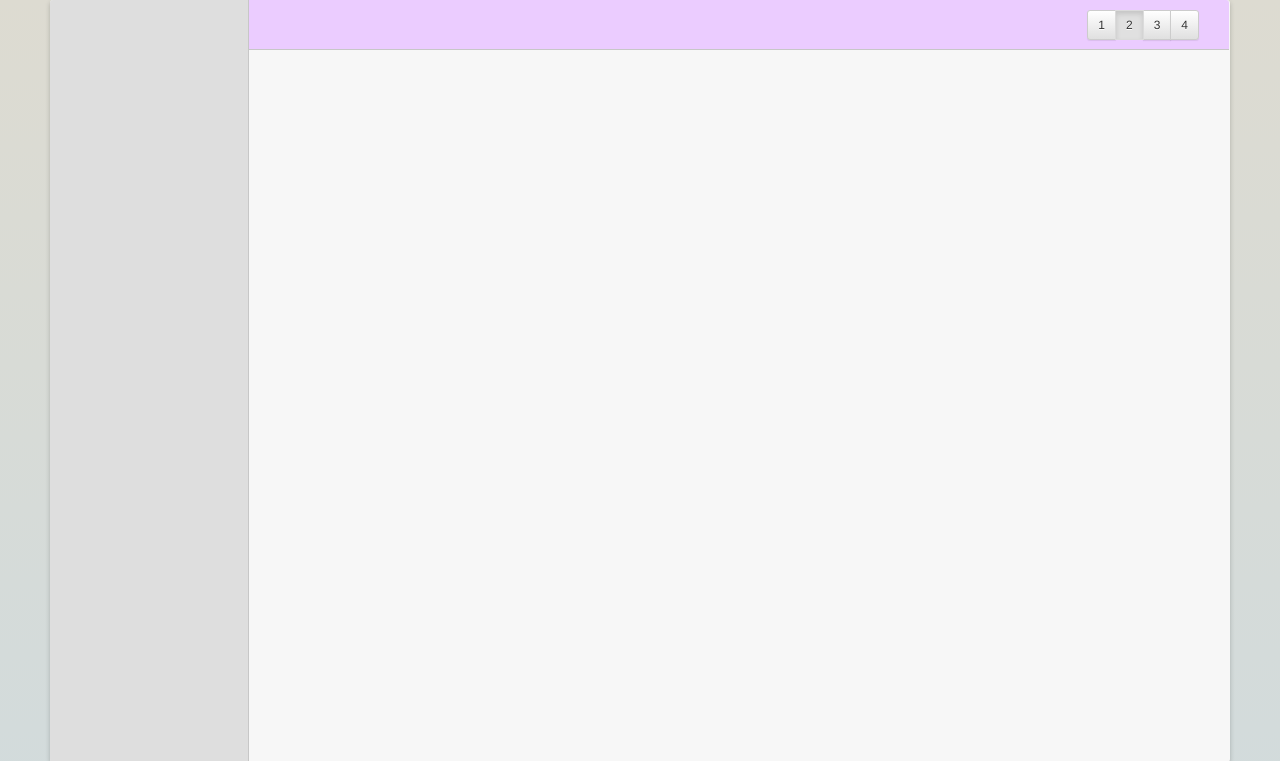
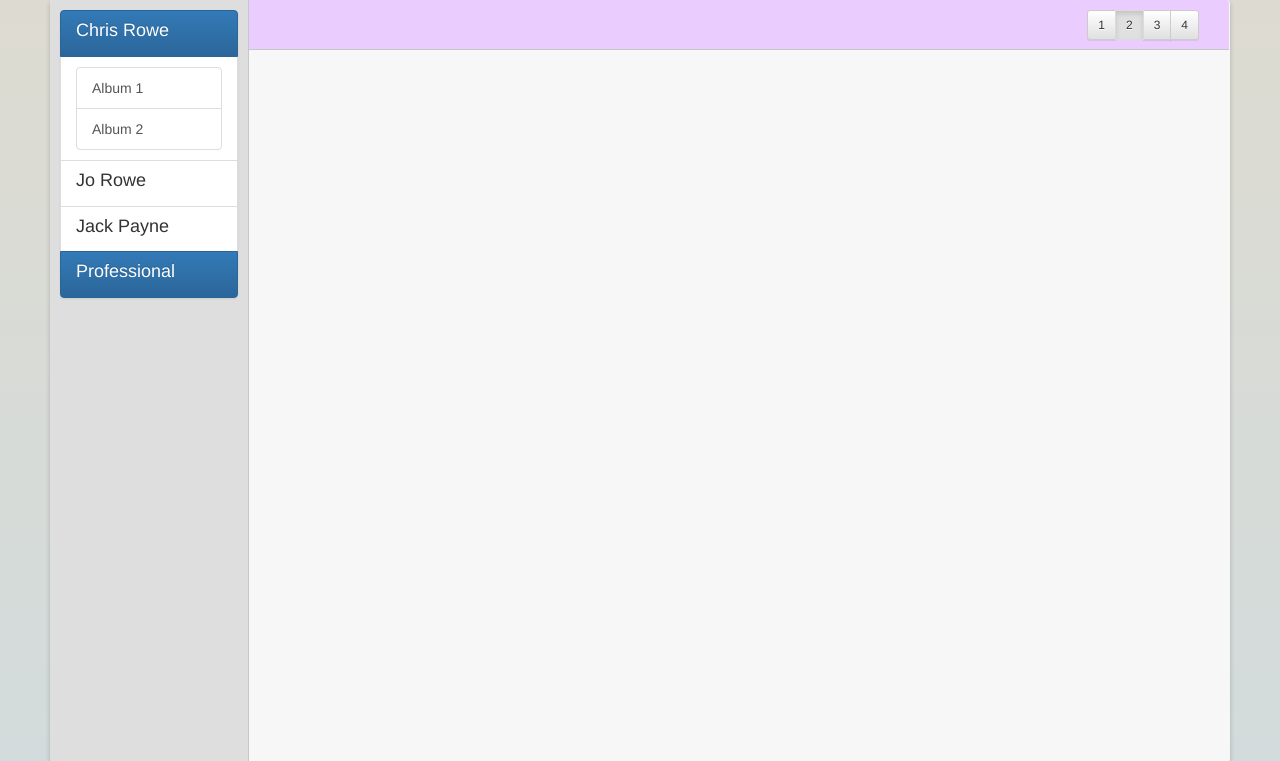
Before and after one commit to rowetec/photogallery, a PHP site: page / in a window 1280 px wide. Shown: the top 761 px of the page. Run offline with PHP 8.4, Linux system fonts and the light colour scheme; data that the repository does not hold is empty.

Commit message:
Started adding Bootstrap based menu

```diff
--- a/index.php
+++ b/index.php
@@ -14,6 +14,24 @@
 <body>
 	<div id="maingallerydiv">
 		<div id="sidebar">
+			<div class="list-group">
+				<a href="#" class="list-group-item active">
+					<h4 class="list-group-item-heading">Chris Rowe</h4>
+				</a>
+				<div href="#" class="list-group-item">
+					<a href="#" class="list-group-item">Album 1</a>
+					<a href="#" class="list-group-item">Album 2</a>
+				</div>
+				<a href="#" class="list-group-item">
+					<h4 class="list-group-item-heading">Jo Rowe</h4>
+				</a>
+				<a href="#" class="list-group-item">
+					<h4 class="list-group-item-heading">Jack Payne</h4>
+				</a>
+				<a href="#" class="list-group-item active">
+					<h4 class="list-group-item-heading">Professional</h4>
+				</a>
+			</div>
 		</div>
 		<div id="content">
 			<div id="filter">
--- a/style/main.css
+++ b/style/main.css
@@ -17,6 +17,7 @@ body {
 	float:left;
 	border-radius: 3px 0px 0px 3px;
 	border-right: 1px solid #C7C7C7;
+	padding: 10px;
 }
 
 #maingallerydiv #content {
```
